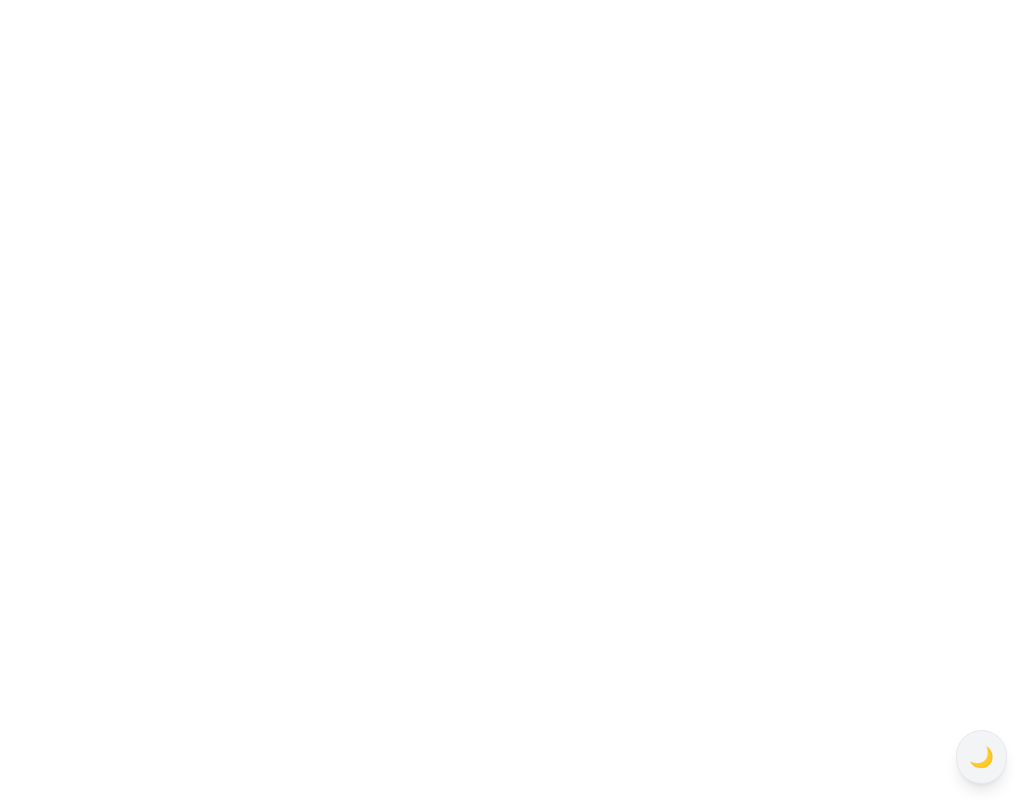
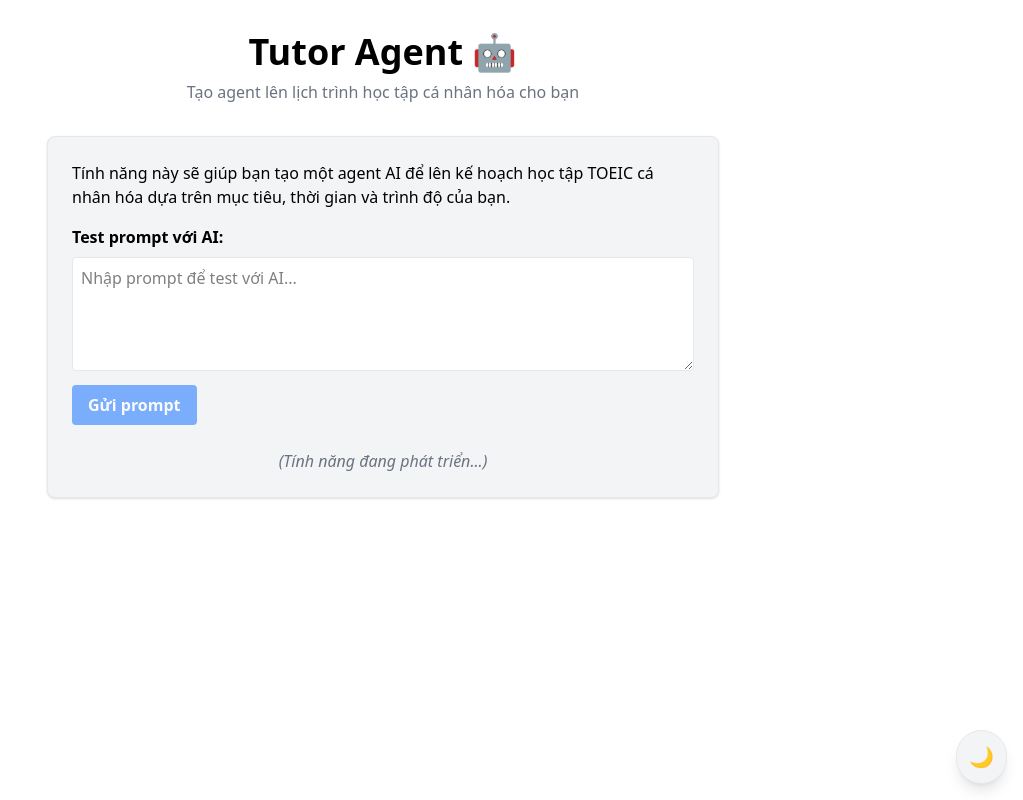
Before and after one commit to Julylun/juliec, a React (Vite) app: page /learn/tutor-agent in a window 1280 px wide. Before the commit this address had no page. Shown: the whole page, without its empty margins (257-1280 px from the left). Built offline with nearby package versions, Linux system fonts and the light colour scheme.

Commit message:
feat: tutor agent

```diff
--- a/src/pages/Learn.tsx
+++ b/src/pages/Learn.tsx
@@ -35,6 +35,12 @@
       path: '/learn/translate',
       icon: '🔠',
       description: 'Luyện tập dịch Anh-Việt với các chủ đề khác nhau'
+    },
+    {
+      title: 'Tutor Agent',
+      path: '/learn/tutor-agent',
+      icon: '🤖',
+      description: 'Tạo agent lên lịch trình học tập cá nhân hóa cho bạn'
     },
   ];
 
--- /dev/null
+++ b/src/pages/TutorAgent.tsx
@@ -0,0 +1,69 @@
+import React, { useState } from 'react';
+import { useSettings } from '../contexts/SettingsContext';
+import { GeminiService } from '../services/geminiService';
+
+const TutorAgent: React.FC = () => {
+  const { settings } = useSettings();
+  const [prompt, setPrompt] = useState('');
+  const [result, setResult] = useState<string | null>(null);
+  const [loading, setLoading] = useState(false);
+  const [error, setError] = useState<string | null>(null);
+
+  const handleTestPrompt = async () => {
+    setLoading(true);
+    setResult(null);
+    setError(null);
+    try {
+      const gemini = new GeminiService(settings.geminiKey, settings.geminiModel);
+      const res = await gemini.generateContent(prompt);
+      setResult(res);
+    } catch (e: any) {
+      setError(e.message || 'Lỗi không xác định');
+    } finally {
+      setLoading(false);
+    }
+  };
+
+  return (
+    <div className="flex flex-col items-center min-h-screen bg-[var(--bg-primary)] p-4 md:p-8">
+      <div className="text-center mb-8">
+        <h1 className="text-4xl font-bold mb-2 text-[var(--text-primary)]">Tutor Agent 🤖</h1>
+        <p className="text-[var(--text-secondary)]">Tạo agent lên lịch trình học tập cá nhân hóa cho bạn</p>
+      </div>
+      <div className="w-full max-w-2xl bg-[var(--bg-secondary)] border border-[var(--border-color)] rounded-lg p-6 shadow">
+        <p className="text-[var(--text-primary)] mb-4">
+          Tính năng này sẽ giúp bạn tạo một agent AI để lên kế hoạch học tập TOEIC cá nhân hóa dựa trên mục tiêu, thời gian và trình độ của bạn.
+        </p>
+        <div className="mb-4">
+          <label className="block mb-2 text-[var(--text-primary)] font-semibold">Test prompt với AI:</label>
+          <textarea
+            className="w-full p-2 border border-[var(--border-color)] rounded bg-[var(--bg-primary)] text-[var(--text-primary)] focus:outline-none focus:border-blue-500"
+            rows={4}
+            value={prompt}
+            onChange={e => setPrompt(e.target.value)}
+            placeholder="Nhập prompt để test với AI..."
+          />
+          <button
+            className="mt-2 px-4 py-2 rounded bg-blue-500 text-white font-semibold hover:bg-blue-600 disabled:opacity-60"
+            onClick={handleTestPrompt}
+            disabled={loading || !prompt.trim()}
+          >
+            {loading ? 'Đang gửi...' : 'Gửi prompt'}
+          </button>
+        </div>
+        {error && <div className="text-red-500 mb-2">{error}</div>}
+        {result && (
+          <div className="mt-4 p-3 bg-gray-100 rounded text-[var(--text-primary)] whitespace-pre-wrap">
+            <strong>Kết quả AI:</strong>
+            <div>{result}</div>
+          </div>
+        )}
+        <div className="text-center text-[var(--text-secondary)] italic mt-6">
+          (Tính năng đang phát triển...)
+        </div>
+      </div>
+    </div>
+  );
+};
+
+export default TutorAgent;
--- a/src/routes/AppRoutes.tsx
+++ b/src/routes/AppRoutes.tsx
@@ -19,6 +19,7 @@
 import PageTransition from "../components/PageTransition";
 import Anki from '../pages/Anki';
 import AnkiWTC from '../pages/AnkiWTC';
+import TutorAgent from '../pages/TutorAgent';
 
 const AppRoutes: React.FC = () => {
   const location = useLocation();
@@ -37,6 +38,7 @@
         <Route path="/learn/flashcard" element={<PageTransition><FlashCard /></PageTransition>} />
         <Route path="/learn/translate" element={<PageTransition><Translate /></PageTransition>} />
         <Route path="/learn/translate/:topicId" element={<PageTransition><TranslateLearn /></PageTransition>} />
+        <Route path="/learn/tutor-agent" element={<PageTransition><TutorAgent /></PageTransition>} />
         <Route path="/library" element={<PageTransition><Library /></PageTransition>} />
         <Route path="/setting" element={<PageTransition><Setting /></PageTransition>} />
         <Route path="/about" element={<PageTransition><About /></PageTransition>} />
```
